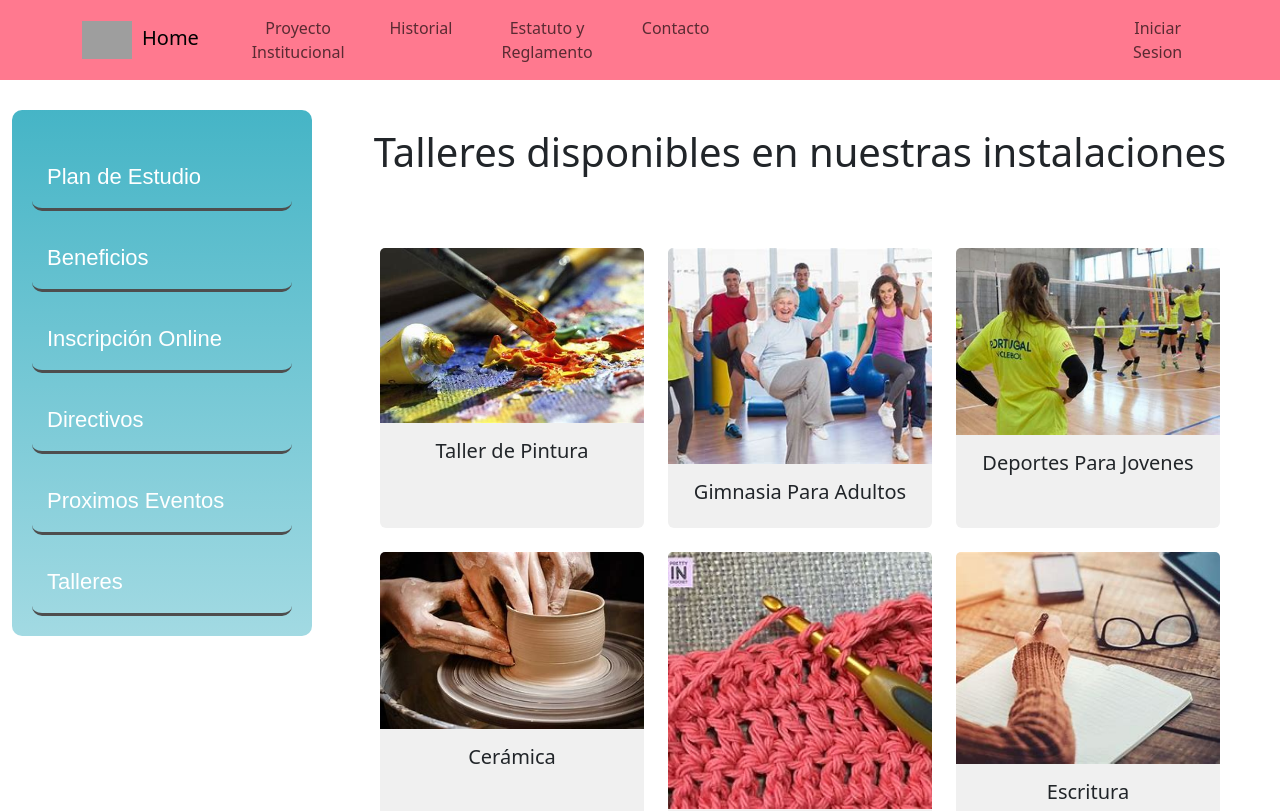
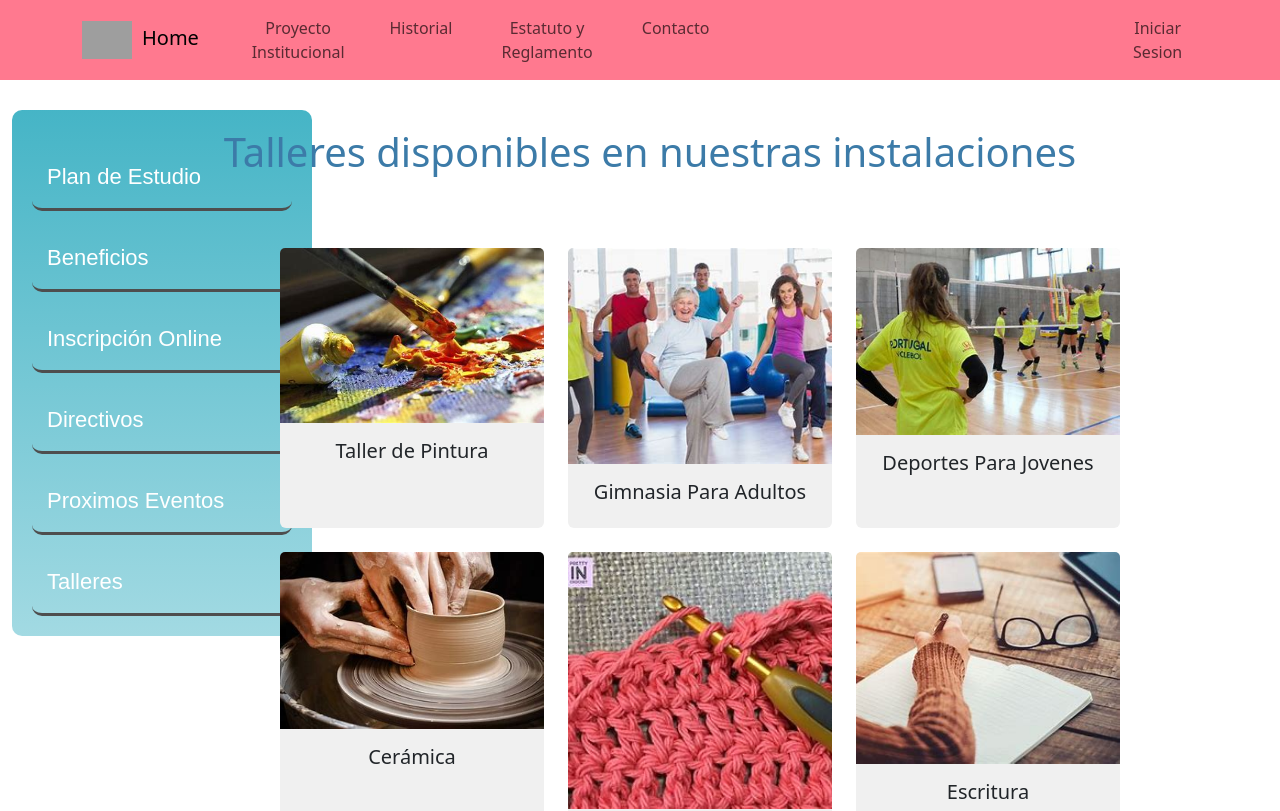
Before and after one commit to alejandro-atala/TPFINAL-CEPIT-2023, a React (Create React App) app in the folder Front/: page /talleres in a window 1280 px wide. Shown: the top 811 px of the page. Built offline with nearby package versions, Linux system fonts and the light colour scheme; grey boxes are pictures that could not be loaded.

Commit message:
css varios lateral

```diff
--- a/Front/src/MenuLateral/Beneficios/beneficios.css
+++ b/Front/src/MenuLateral/Beneficios/beneficios.css
@@ -1,10 +1,12 @@
 .componente-beneficios {
+  margin-left: -100px;
   background-color: rgb(240, 248, 248);
 }
 
 .contenido {
   padding: 20px;
   background-color: rgb(219, 213, 213);
+
 }
 
 .titulo-principal {
--- a/Front/src/MenuLateral/Directivos/directivos.css
+++ b/Front/src/MenuLateral/Directivos/directivos.css
@@ -1,5 +1,6 @@
 .component-directivos {
     padding: 20px;
+    margin-left: -100px ;
   }
 
   .directivos {
--- a/Front/src/MenuLateral/PlanDeEstudio/planDeEstudios.css
+++ b/Front/src/MenuLateral/PlanDeEstudio/planDeEstudios.css
@@ -2,7 +2,7 @@
     display: flex;
     flex-direction: column;
     max-width: 1200px;
-    margin: 0 auto;
+    margin-left: -100px ;
     padding: 20px;
     position: relative;
     background-color: #f2f2f2;
--- a/Front/src/MenuLateral/Talleres/talleres.css
+++ b/Front/src/MenuLateral/Talleres/talleres.css
@@ -1,5 +1,6 @@
 .titulo {
   color: #3C7BA8;
+  margin-left: -300px;
 }
 
 .talleres {
@@ -23,4 +24,10 @@
   border-radius: 10px;
   margin-top: 20px;
   width: 400px;
+  margin-left: 360px;
+
 }
+
+.talleres{
+  margin-left: -100px ;
+}
--- a/Front/src/MenuLateral/Talleres/talleres.js
+++ b/Front/src/MenuLateral/Talleres/talleres.js
@@ -13,8 +13,8 @@ const Talleres = () => {
 
     return (
         <div>
-            <h1 className="text-center mt-5">{titulo}</h1>
-            <div className="container mt-4 p-5">
+            <h1 className="text-center mt-5 titulo ">{titulo}</h1>
+            <div className="container mt-4 p-5 talleres">
 
                 <div className="row row-cols-1 row-cols-md-3 g-4">
                     <div className="col">
```
Lines whose indentation alone changed are shown as unchanged.
